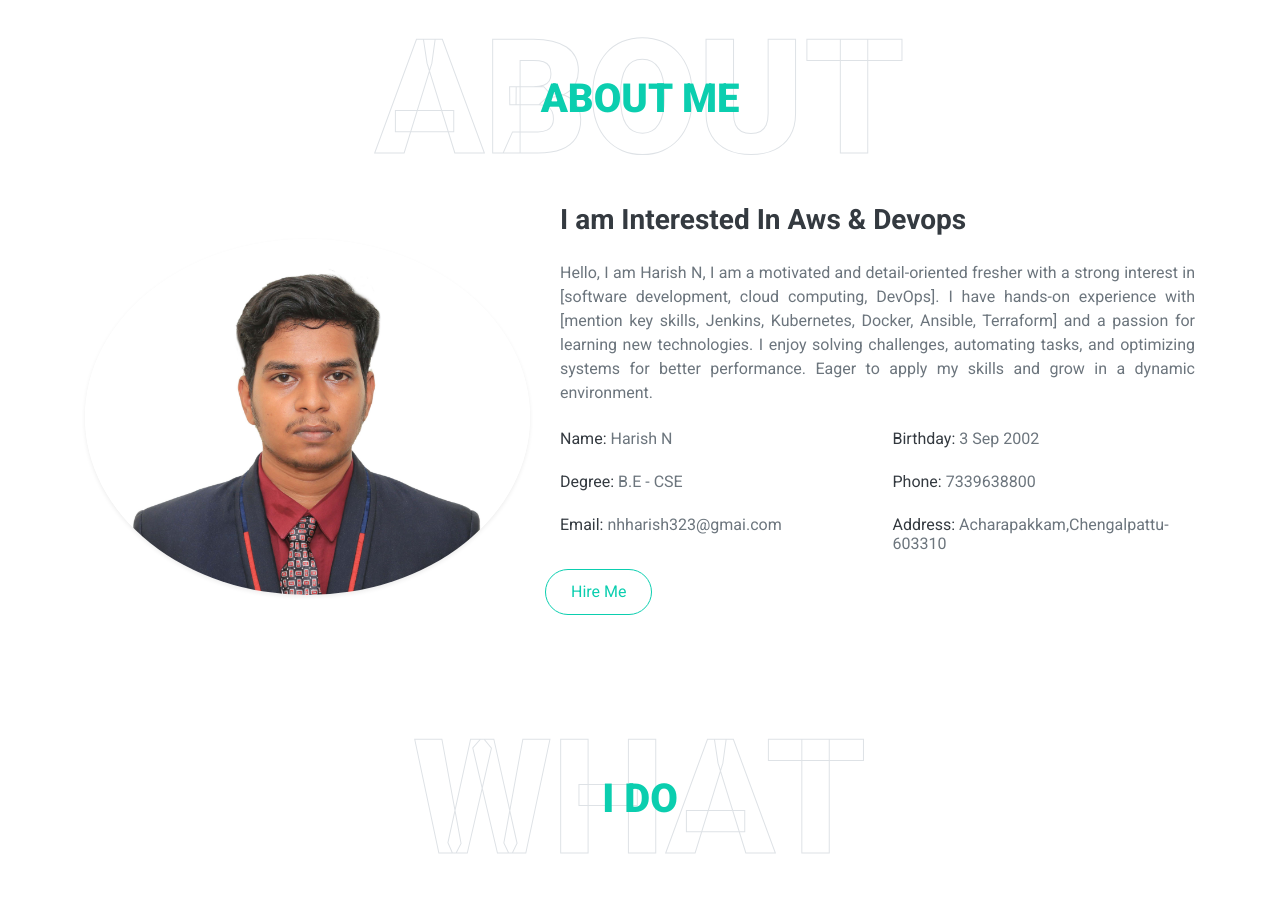
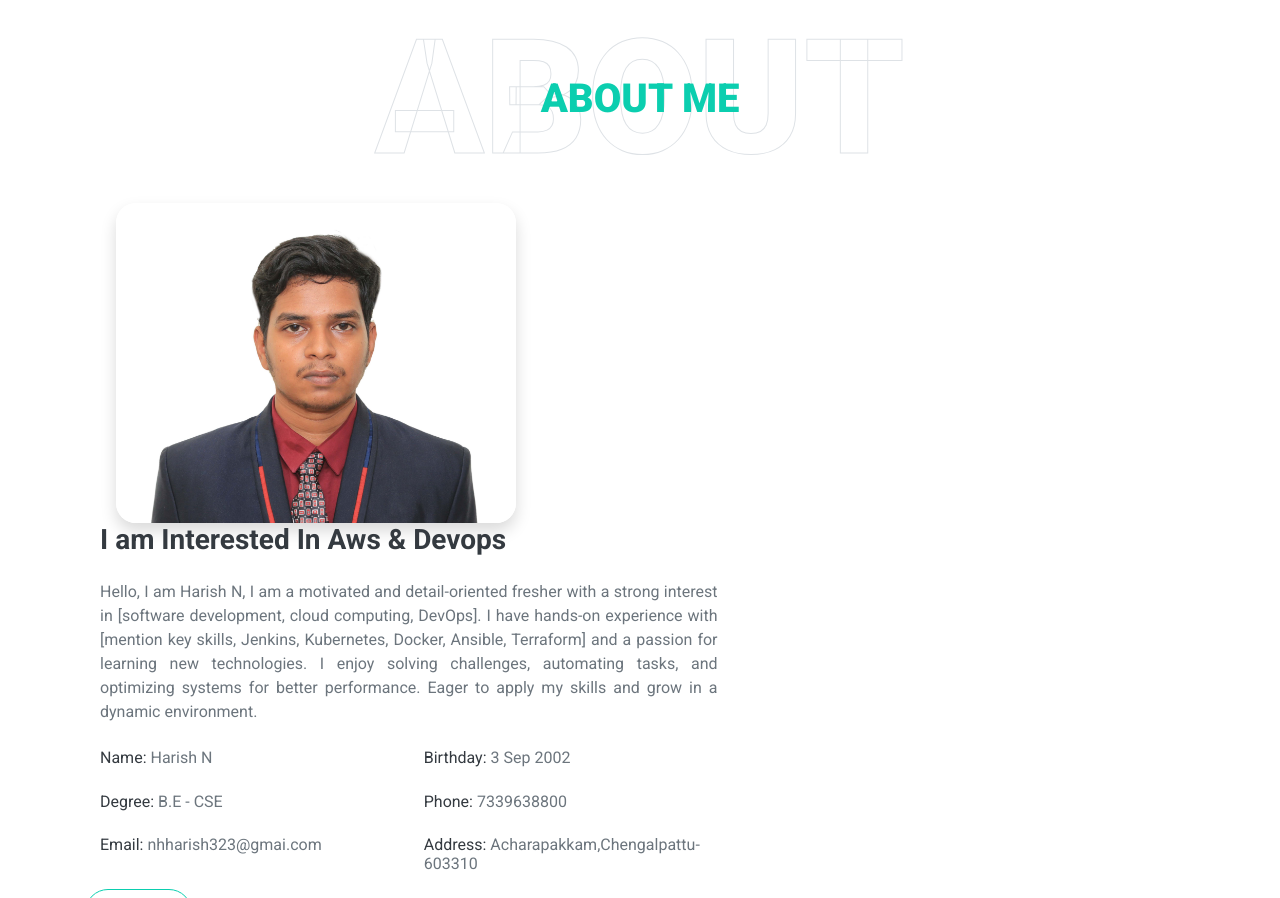
Before and after one commit to nhharish/port1, a plain HTML site: page index.html in a window 1280 px wide. Shown: the part 925-1823 px from the top of the page. Drawn offline with nearby package versions, Linux system fonts and the light colour scheme; files that its build step writes are made by us from their sources.

Commit message:
Update index.html

```diff
--- a/index.html
+++ b/index.html
@@ -91,9 +91,11 @@
                 <h1 class="display-1 text-uppercase text-white" style="-webkit-text-stroke: 1px #dee2e6;">About</h1>
                 <h1 class="position-absolute text-uppercase text-primary">About Me</h1>
             </div>
-            <div class="row align-items-center">
-                <div class="col-lg-5 pb-4 pb-lg-0">
-                    <img class="img-fluid w-100 rounded-circle shadow-sm" src=".\img\about.JPG" alt="">
+           <div class="col-lg-5 pb-4 pb-lg-0 text-center">
+                    <img class="img-fluid shadow"
+                         src="./img/about.JPG"
+                         alt=""
+                         style="width: 400px; border-radius: 20px; box-shadow: 0 4px 8px rgba(128, 128, 128, 0.5);">
                 </div>
                 <div class="col-lg-7">
                     <h3 class="mb-4">I am Interested In Aws & Devops </h3>
```
